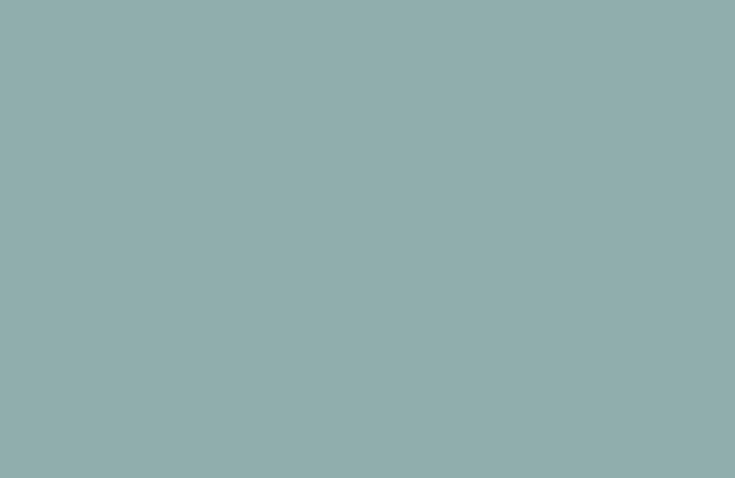
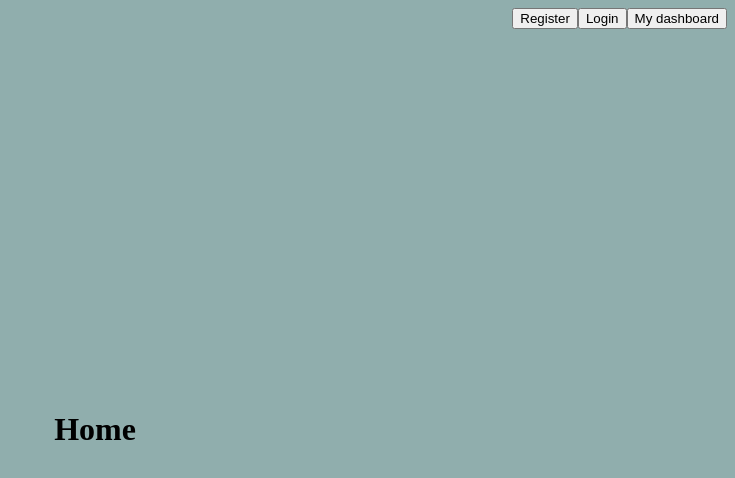
Before and after one commit to mbergq/login-page, a React (Vite) app in the folder frontend/: page /home in a window 1280 px wide. Before the commit this address had no page. Shown: the top 478 px of the page, without its empty margins (545-1280 px from the left). Built offline with nearby package versions, Linux system fonts and the light colour scheme; what yup-password would draw is missing.

Commit message:
add navigation

```diff
--- a/frontend/src/App.tsx
+++ b/frontend/src/App.tsx
@@ -1,4 +1,5 @@
 import Home from "./components/Home";
+import Navigation from "./components/Navigation";
 import Authorize from "./components/Authorize";
 import Sign from "./components/Sign";
 import Dashboard from "./components/Dashboard";
@@ -16,23 +17,39 @@ function App() {
   return (
     <>
       <Routes>
-        <Route path="/" element={<Home />} />
+        <Route
+          path="/home"
+          element={
+            <>
+              <Navigation />
+              <AppLayout>
+                <Home />
+              </AppLayout>
+            </>
+          }
+        />
         <Route
           path="/auth"
           element={
+            <>
+              <Navigation />
               <AppLayout>
                 <Authorize />
               </AppLayout>
+            </>
           }
         />
         <Route
           path="/auth/:id"
           element={
+            <>
+              <Navigation />
               <AppLayout>
                 <AuthWrapper>
                   <Sign onSubmit={handleSubmit} />
                 </AuthWrapper>
               </AppLayout>
+            </>
           }
         />
         <Route
--- a/frontend/src/components/Home.tsx
+++ b/frontend/src/components/Home.tsx
@@ -1,5 +1,9 @@
 function Home() {
-  return <h1>Home</h1>;
+  return (
+    <>
+      <h1>Home</h1>
+    </>
+  );
 }
 
 export default Home;
--- /dev/null
+++ b/frontend/src/components/Navigation.tsx
@@ -0,0 +1,19 @@
+import { Link } from "react-router-dom";
+
+function Navigation() {
+  return (
+    <div style={{ textAlign: "right" }}>
+      <Link to="/auth/register">
+        <button>Register</button>
+      </Link>
+      <Link to="/auth/login">
+        <button>Login</button>
+      </Link>
+      <Link to="/auth">
+        <button>My dashboard</button>
+      </Link>
+    </div>
+  );
+}
+
+export default Navigation;
```
Lines whose indentation alone changed are shown as unchanged.
